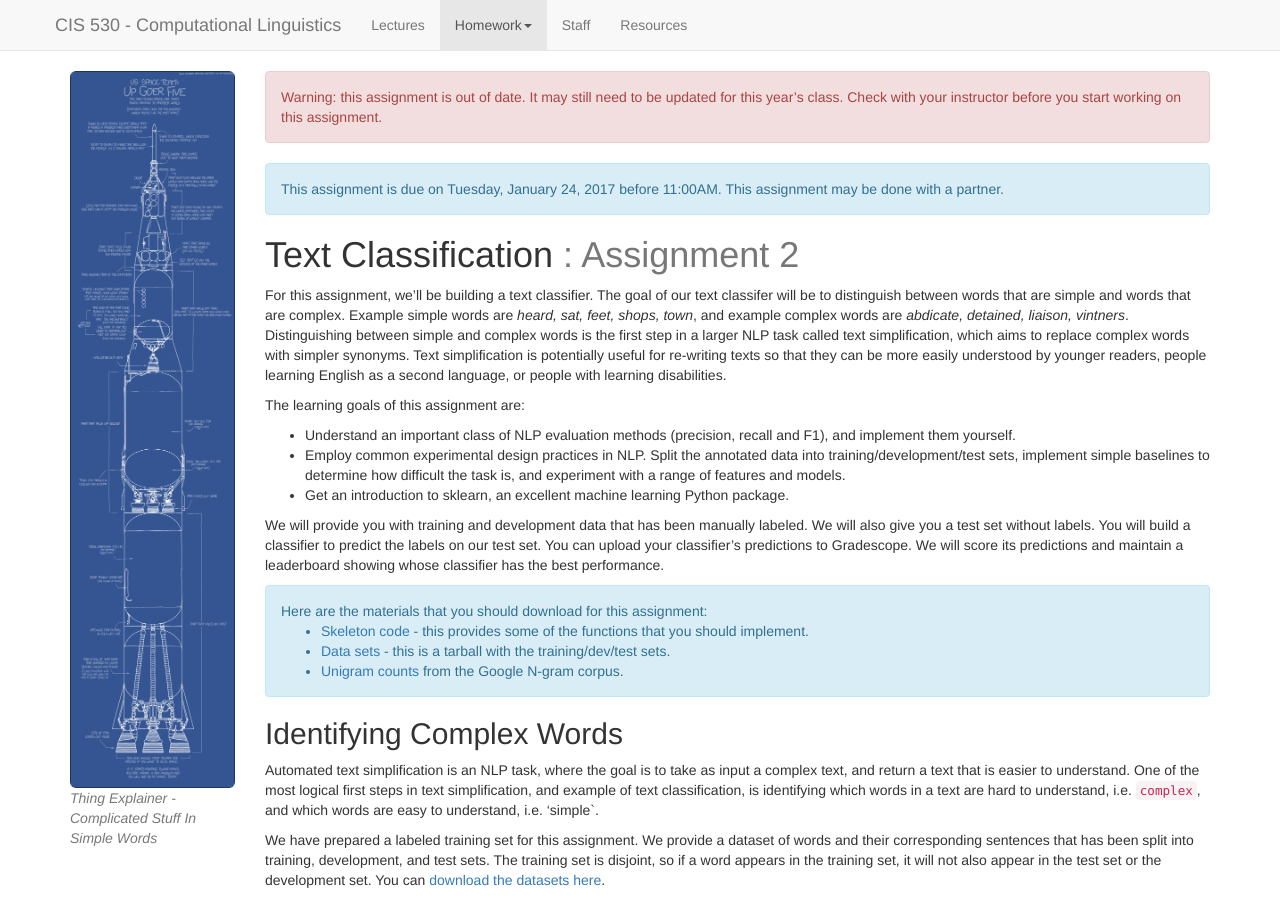
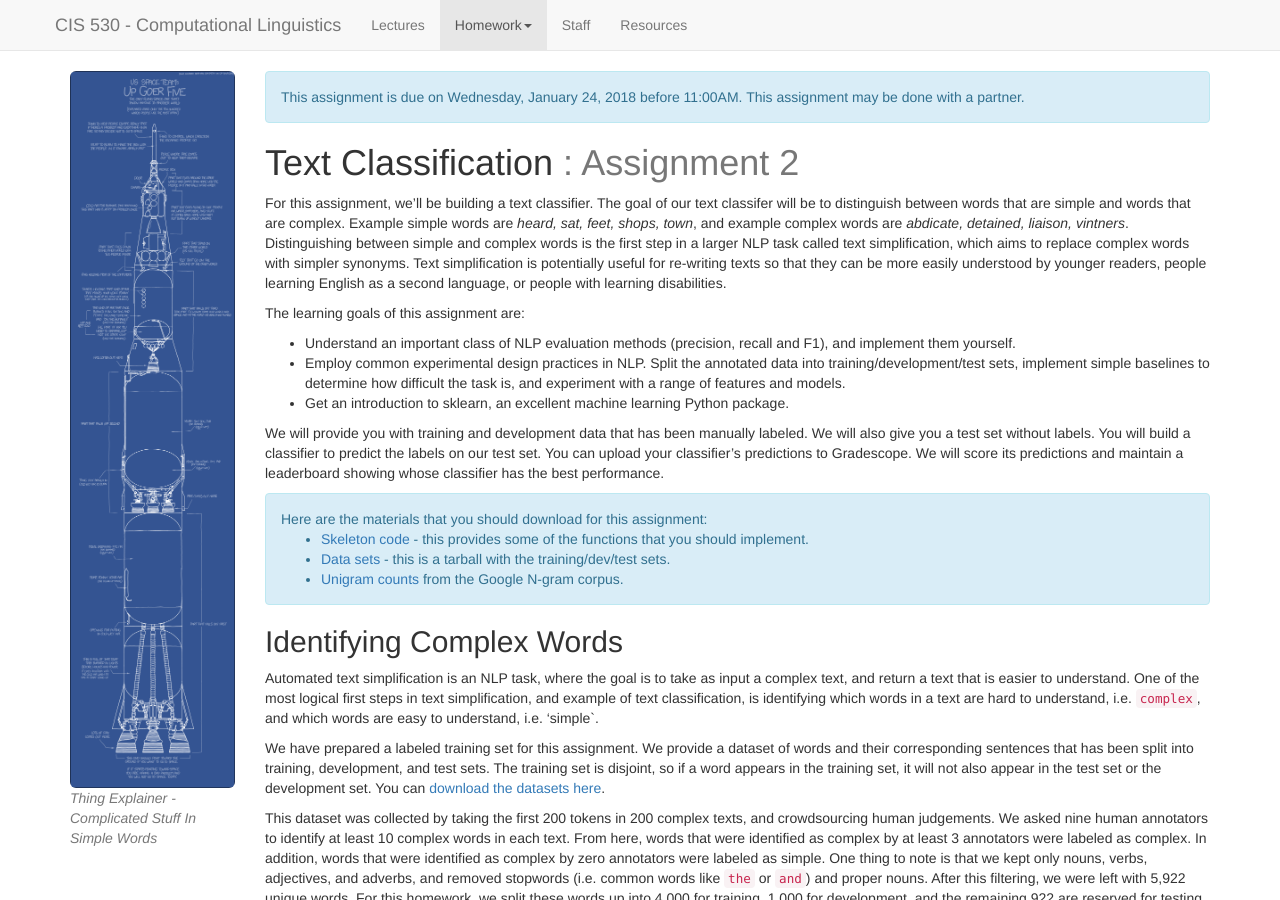
Before and after one commit to computational-linguistics-class/computational-linguistics-class.github.io, a Jekyll site: the page built from assignment2.md, in a window 1280 px wide and 900 px high. Built offline with Jekyll 4.4.1, drawn with Linux system fonts in a browser that asks for light colours; nearby versions of some CDN libraries; a script that is not in the unit is left out; some of the changed lines change nothing that is shown.

Commit message:
Fixed due date

```diff
--- a/assignment2.md
+++ b/assignment2.md
@@ -7,9 +7,6 @@ title: Homework 2 "Text Classification"
 active_tab: homework
 release_date: 2018-01-17
 due_date: 2018-01-24 11:00:00EST
-attribution: Reno Kriz and Chris Callison-Burch
-release_date: 2017-01-17
-due_date: 2017-01-24 11:00:00EST
 attribution: Reno Kriz and Chris Callison-Burch developed this homework assignment for UPenn's CIS 530 class in Fall 2018.
 ---
 
```
